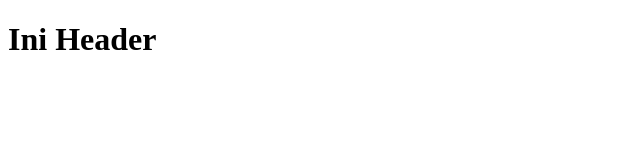
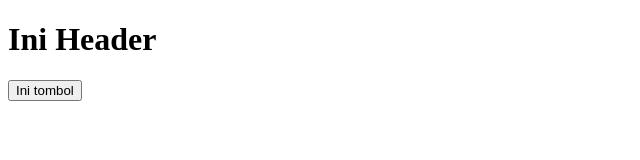
Before and after one commit to drigoalexander/latihanGit-Alta.id, a plain HTML site: page index.html in a window 1280 px wide. Shown: the whole page, without its empty margins (0-640 px from the left). Drawn offline with Linux system fonts and the light colour scheme.

Commit message:
add tombol

```diff
--- a/index.html
+++ b/index.html
@@ -12,5 +12,9 @@
             Ini Header
         </h1>
     </header>
+
+    <button>
+        Ini tombol
+    </button>
 </body>
 </html>
```
